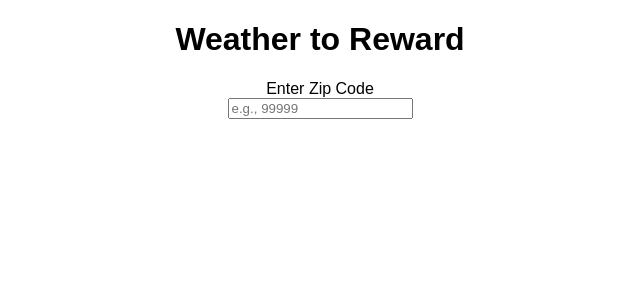
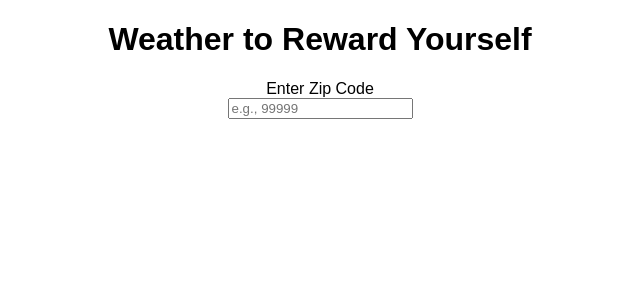
Before and after one commit to robertcdawson/weather-to-reward-yourself, a React (Create React App) app: page / in a window 1280 px wide. Shown: the top 300 px of the page, without its empty margins (320-960 px from the left). Built offline with nearby package versions, Linux system fonts and the light colour scheme; the HTML template or start-up script is replaced by a standard one.

Commit message:
fix: Fix bad app name

```diff
--- a/src/App.js
+++ b/src/App.js
@@ -227,7 +227,7 @@ class WeatherTreatYourself extends Component {
     render() {
         return (
             <div className="App">
-                <h1>Weather to Reward</h1>
+                <h1>Weather to Reward Yourself</h1>
                 <Location />
             </div>
         );
```
